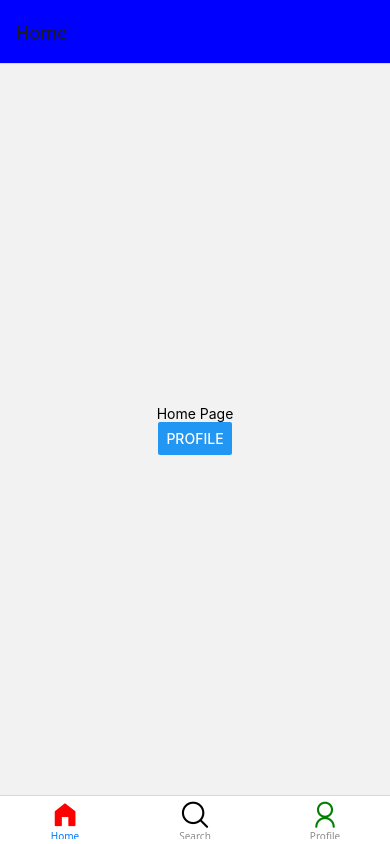
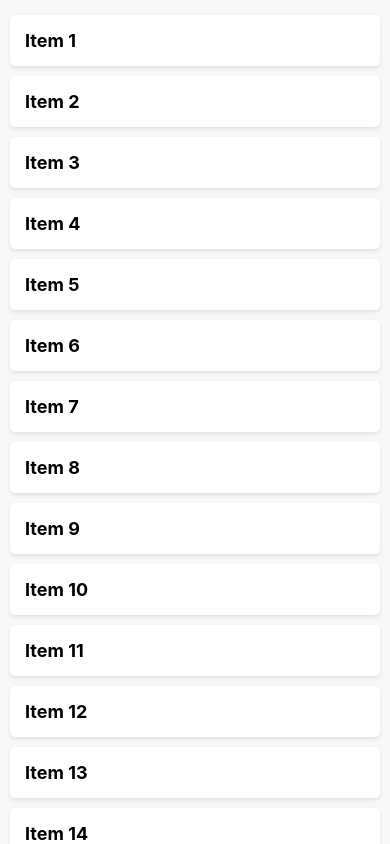
Before and after one commit to ankit76350/learnReactNative, a React Native app: screen / in a window 390 px wide. Built offline with nearby package versions, Linux system fonts and the light colour scheme.

Commit message:
scroll with map

```diff
--- a/App.jsx
+++ b/App.jsx
@@ -1,57 +1,41 @@
-import { StyleSheet } from 'react-native';
-import React from 'react';
-import Home from './src/screen/Home';
-import Profile from './src/screen/Profile';
-import Search from './src/screen/Search';
-import { NavigationContainer } from '@react-navigation/native';
-import { createBottomTabNavigator } from '@react-navigation/bottom-tabs';
-import Foundation from 'react-native-vector-icons/Foundation';
-import AntDesign from 'react-native-vector-icons/AntDesign';
+import React from "react";
+import { View, Text, ScrollView, StyleSheet } from "react-native";
 
-const Tabn = createBottomTabNavigator();
+const App = () => {
+  const data = Array.from({ length: 25 }, (_, i) => `Item ${i + 1}`);
 
-const TabNavigator = () => {
   return (
-    <Tabn.Navigator screenOptions={{ headerStyle: { backgroundColor: "blue" } }}>
-      <Tabn.Screen
-        name="Home"
-        component={Home}
-        options={{
-          tabBarIcon: () => (
-            <Foundation name="home" size={30} color="red" />
-          ),
-        }}
-      />
-      <Tabn.Screen
-        name="Search"
-        component={Search}
-        options={{
-          tabBarIcon: () => (
-            <AntDesign name="search1" size={30} color="black" />
-          ),
-        }}
-      />
-      <Tabn.Screen
-        name="Profile"
-        component={Profile}
-        options={{
-          tabBarIcon: () => (
-            <AntDesign name="user" size={30} color="green" />
-          ),
-        }}
-      />
-    </Tabn.Navigator>
+    <ScrollView style={styles.container}>
+      {data.map((item, index) => (
+        <View key={index} style={styles.item}>
+          <Text style={styles.text}>{item}</Text>
+        </View>
+      ))}
+    </ScrollView>
   );
 };
 
-const App = () => {
-  return (
-    <NavigationContainer>
-      <TabNavigator />
-    </NavigationContainer>
-  );
-};
+const styles = StyleSheet.create({
+  container: {
+    flex: 1,
+    padding: 10,
+    backgroundColor: "#f8f8f8",
+  },
+  item: {
+    padding: 15,
+    marginVertical: 5,
+    backgroundColor: "#fff",
+    borderRadius: 5,
+    shadowColor: "#000",
+    shadowOpacity: 0.1,
+    shadowOffset: { width: 0, height: 2 },
+    shadowRadius: 4,
+    elevation: 3,
+  },
+  text: {
+    fontSize: 18,
+    fontWeight: "bold",
+  },
+});
 
 export default App;
-
-const styles = StyleSheet.create({});
```
